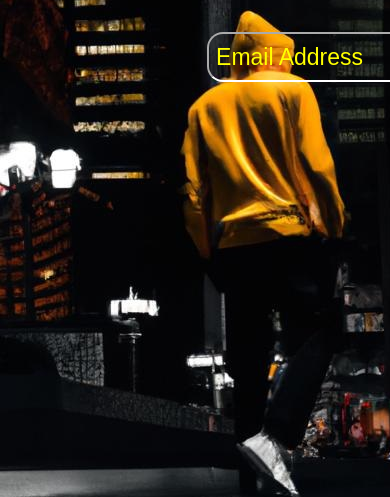
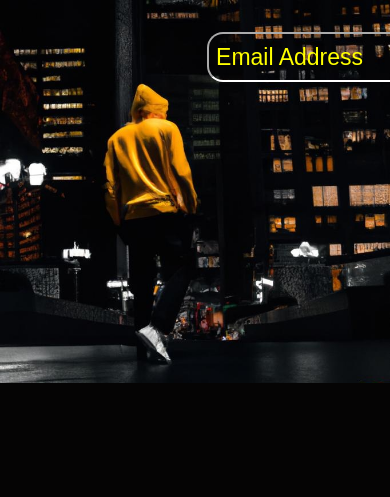
Before and after one commit to V-Pavan-Sastry/hoodies.Inc, a plain HTML site: page index.html in a window 390 px wide. Shown: the part 231-728 px from the top of the page. Drawn offline with Linux system fonts and the light colour scheme.

Commit message:
Update index.html

```diff
--- a/index.html
+++ b/index.html
@@ -8,10 +8,10 @@
         }
         @media only screen and (max-width: 480px) {
             body{
-                height: 100%;
-                width:100vw;
+
                 overflow-x:hidden;
                 background-position:center;
+                background-size:contain;
             }
 
         }
```
